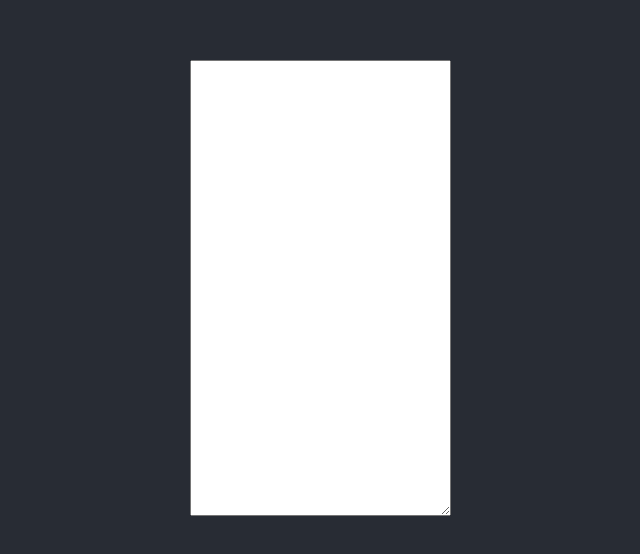
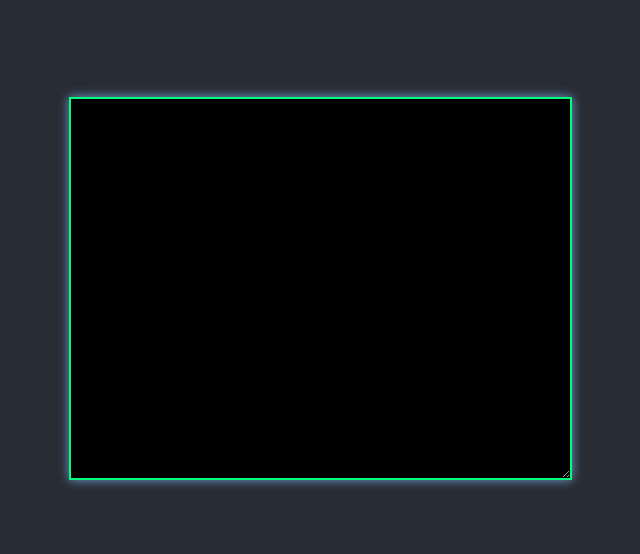
Before and after one commit to jllopiz90/pixel_validator, a React (Create React App) app: page / in a window 1280 px wide. Shown: the part 112-666 px from the top of the page, without its empty margins (320-960 px from the left). Built offline with nearby package versions, Linux system fonts and the light colour scheme.

Commit message:
improved TextField

```diff
--- a/src/App.js
+++ b/src/App.js
@@ -4,30 +4,26 @@ import validatePixelString from './validation/validation';
 import TextField from './components/TextField';
 
 function App() {
+  const [error, setError] = React.useState(false);
+  const [message, setMessage] = React.useState('');
+  const [value, setValue] = React.useState('');
 
-  React.useEffect(() => {
-    console.log(validatePixelString(`<!-- Facebook Pixel Code -->
-    <script>
-    !function(f,b,e,v,n,t,s)
-    {if(f.fbq)return;n=f.fbq=function(){n.callMethod?
-    n.callMethod.apply(n,arguments):n.queue.push(arguments)};
-    if(!f._fbq)f._fbq=n;n.push=n;n.loaded=!0;n.version='2.0';
-    n.queue=[];t=b.createElement(e);t.async=!0;
-    t.src=v;s=b.getElementsByTagName(e)[0];
-    s.parentNode.insertBefore(t,s)}(window, document,'script',
-    'https://connect.facebook.net/en_US/fbevents.js');
-    fbq('init', '2460375594235691');
-    fbq('track', 'PageView');
-    </script>
-    <noscript><img height="1" width="1" style="display:none"
-    src="https://www.facebook.com/tr?id=2460375594235691&ev=PageView&noscript=1"
-    /></noscript>
-    <!-- End Facebook Pixel Code -->`));
-  }, []);
+  const onChange = (value) => {
+    setValue(value);
+    const { valid, message } = validatePixelString(value);
+    setError(!valid);
+    setMessage(message);
+  }
 
   return (
     <div className="App">
-      <TextField />
+      <TextField
+        name="pixelValidator"
+        error={error}
+        message={message}
+        onChange={onChange}
+        value={value}
+      />
     </div>
   );
 }
--- a/src/components/TextField.jsx
+++ b/src/components/TextField.jsx
@@ -2,16 +2,52 @@ import React from 'react';
 import PropTypes from 'prop-types';
 import styled from 'styled-components';
 
-const TextFieldStyles = styled.textarea``;
+const TextFieldStyles = styled.textarea`
+  background-color: black;
+  color: white;
+  border: ${props => props.error ? "2px solid red" : "2px solid #61dafb"};
+  &:focus {
+    outline: none;
+    box-shadow: 0 0 10px #719ECE;
+    border: 2px solid;
+    border-color: ${props => Boolean(props.error) ? "red" : "#00ff7d"};
+  }
+ `;
+
+ const ErrorMessage = styled.span`
+  color: red;
+  font-size: 15px;
+  margin-top: 20px;
+  width: 500px;
+ `;
+
+const SuccessMessage = styled.span`
+  color: #04ec74;
+  font-size: 15px;
+  margin-top: 20px;
+  width: 500px;
+`;
 
 function TextField(props) {
-  const { rows, cols, name } = props;
+  const {
+    rows, cols, name, error, onChange, value, message,
+  } = props;
+
   return (
+    <>
     <TextFieldStyles
       cols={cols}
       rows={rows}
       name={name}
+      id="validator"
+      value={value}
+      onChange={({ target: { value }}) => onChange(value)}
+      error={error}
+      autoFocus
     />
+    {error && <ErrorMessage>{message}</ErrorMessage>}
+    {!error && Boolean(value) && <SuccessMessage>Valid pixel!</SuccessMessage>}
+    </>
   );
 }
 
@@ -19,12 +55,18 @@ TextField.propTypes = {
   rows: PropTypes.number,
   cols: PropTypes.number,
   name: PropTypes.string,
+  error: PropTypes.bool,
+  message: PropTypes.string,
+  value: PropTypes.string.isRequired,
+  onChange: PropTypes.func.isRequired,
 };
 
 TextField.defaultProps = {
-  rows: 30,
-  cols: 30,
-  name: 'textInput'
+  rows: 25,
+  cols: 60,
+  name: 'textInput',
+  message: '',
+  error: false,
 };
 
 export default TextField;
--- a/src/validation/common.js
+++ b/src/validation/common.js
@@ -1,3 +1,3 @@
 export const validateStringExists = (value) => !!value && typeof value === 'string' && value.length > 0;
 
-export const validationPayload = (valid, message) => ({valid, message});
+export const validationPayload = (valid, message) => ({ valid, message });
```
